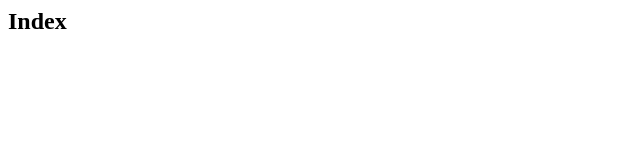
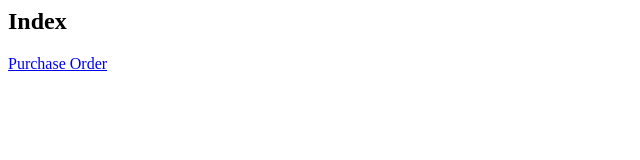
Before and after one commit to chanokc/Northwind, a plain HTML site: page Index.html in a window 1280 px wide. Shown: the whole page, without its empty margins (0-640 px from the left). Drawn offline with Linux system fonts and the light colour scheme.

Commit message:
Add link to the index file

```diff
--- a/Index.html
+++ b/Index.html
@@ -1,5 +1,6 @@
 <html>
 <body>
 <h2>Index</h2>
+<a href="#">Purchase Order</a>
 </body>
 </html>
```
